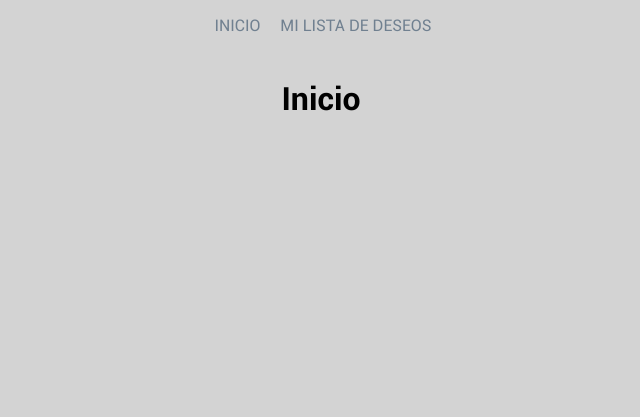
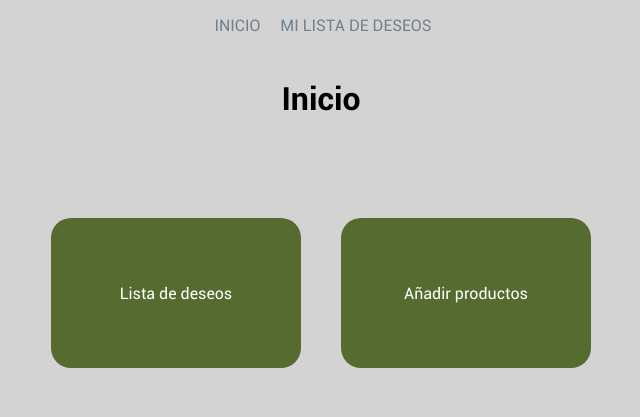
Before and after one commit to luisvillanueva11/Wish, a Django app: page / in a window 1280 px wide. Shown: the top 417 px of the page, without its empty margins (317-957 px from the left). Run offline with Django 4.2, Linux system fonts and the light colour scheme.

Commit message:
Agrego botones al inicio y sigo modificando styles.css

```diff
--- a/static/css/style.css
+++ b/static/css/style.css
@@ -1,6 +1,7 @@
 :root {
     --primary-color: slategray;
     --secundary-color: rgb(31, 31, 31);
+    --Third-color: darkolivegreen;
     --font-main: Roboto-bold;
     --font-text: Roboto-regular;
 
@@ -32,6 +33,29 @@ h1, h2, h3, h4, h5, h6 {
 /* End Main settings */
 
 /*Layouts settings */
+
+.cards{
+    display: flex;
+    justify-content: center;
+}
+
+.card {
+    width: 250px;
+    height: 150px;
+    margin: 20px;
+    margin-top: 100px;
+    display: flex;
+    justify-content: center;
+    align-items: center;
+    color: white;
+    border-radius: 20px;
+    background-color: var(--Third-color);
+    text-decoration: none;
+}
+
+.card:hover{
+    background-color: var(--secundary-color);
+}
 
 nav {
     display: flex;
@@ -65,6 +89,7 @@ main {
     display: flex;
     flex-direction: column;
     width: 95vw;
+    height: 100%;
     margin: 30px;
     justify-content: center;
     align-items: center;
@@ -77,20 +102,19 @@ main {
 .container {
     display: flex;
     justify-content: center;
-
 }
 
 #create {
     padding: 5px 15px;
     text-decoration: none;
     cursor: pointer;
-    background-color: darkolivegreen;
+    background-color: var(--Third-color);
     color: white;
     border-radius: 15px;
 }
 
 #create:hover{
-    background-color: var(--primary-color);
+    background-color: var(--secundary-color);
 }
 
 hr {
@@ -100,6 +124,7 @@ hr {
 }
 
 .list {
+    margin-top: 20px;
     display: flex;
     width: 90vw;
     list-style-type: none;
@@ -115,11 +140,10 @@ hr {
     flex-wrap: wrap;
 }
 
-
-img {
+.img-box img {
     width: 100px;
     height: 100px;
-    margin: 0px 10px;
+    object-fit: contain;
 }
 
 .btn-del {
@@ -130,10 +154,16 @@ img {
 
 .cart {
     padding: 5px 20px;
-    background: darkolivegreen;
+    background: var(--Third-color);
     color: white;
     border-radius: 15px;
     border: none;
+}
+
+.empty-txt {
+    margin-top: 100px;
+    font-size: 80px;
+    text-align: center;
 }
 
 #wrap {
--- a/templates/index.html
+++ b/templates/index.html
@@ -4,4 +4,8 @@
 
 {% block 'content' %}
     <h1>Inicio</h1>
+    <div class="cards">
+        <a class="card" href="{% url 'wishlist' %}">Lista de deseos</a>
+        <a class="card" href="{% url 'create' %}">Añadir productos</a>
+    </div>
 {% endblock  %}
--- a/templates/wishlist/create.html
+++ b/templates/wishlist/create.html
@@ -9,8 +9,10 @@
 
 {% block 'content' %}
     <span class="aux-btn-form"><a href="{% url 'wishlist' %}">Volver atrás</a></span>
+    <div class="container">
         <form action='{% url 'create' %}' method='POST'>
             {% csrf_token %}
+
             <table>
                 {{ form.as_table }}
             </table>
@@ -18,4 +20,5 @@
                 <input class="btn-send" type="submit" value="Guardar">
             </div>
         </form>
+    </div>
 {% endblock  %}
--- a/wishlist/forms.py
+++ b/wishlist/forms.py
@@ -3,10 +3,7 @@ from django import forms
 from .models import Wish
 
 class WishForm(ModelForm):
+
     class Meta:
         model = Wish
         exclude = ('date',)
-
-        widget = {
-            'image' : forms.TextInput(attrs={'placeholder':'Prueba'})
-        }
```
Also changed, not shown: static/css/forms.css (+13 -2 lines), templates/wishlist/index.html (+8 -2 lines), db.sqlite3. Lines whose indentation alone changed are shown as unchanged.
